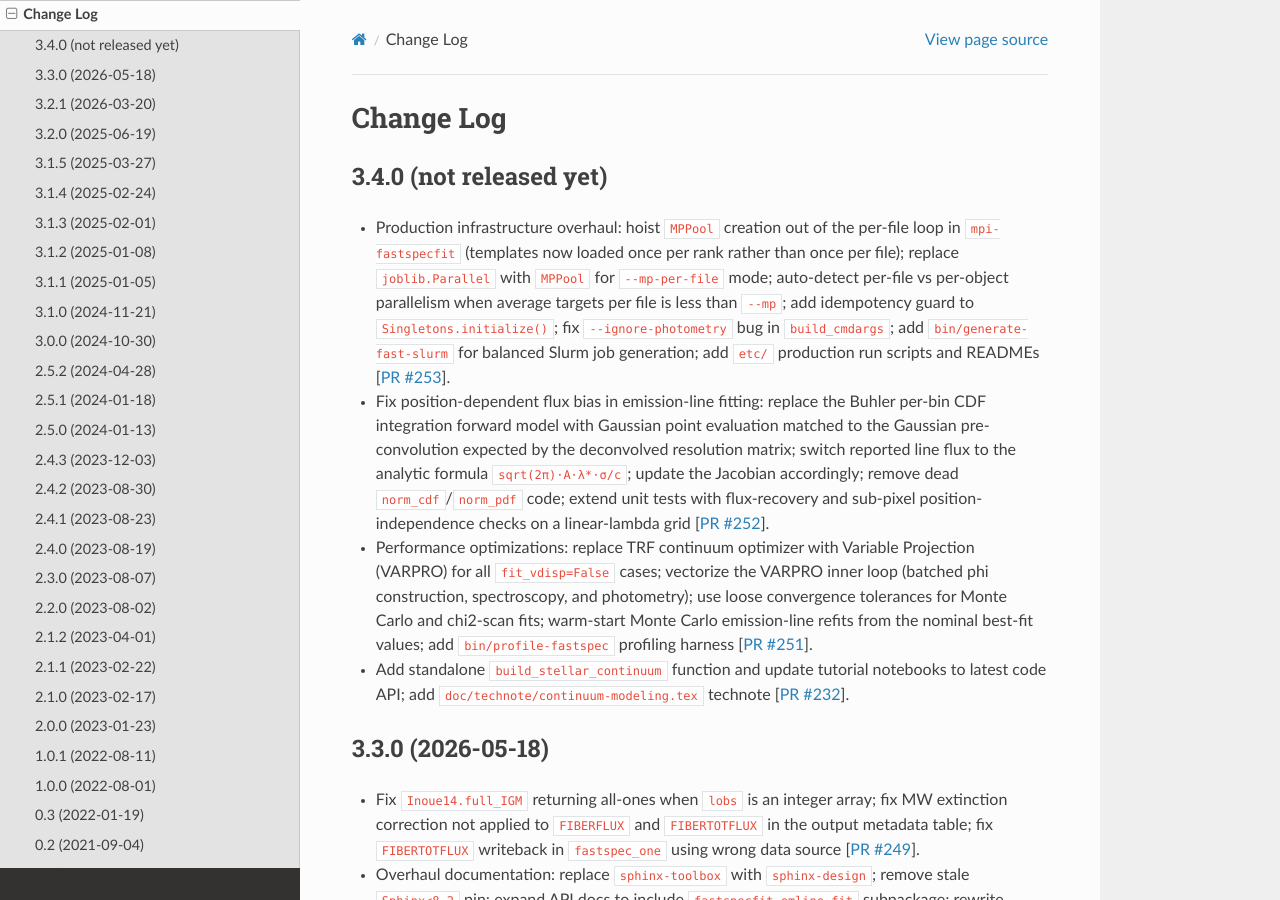
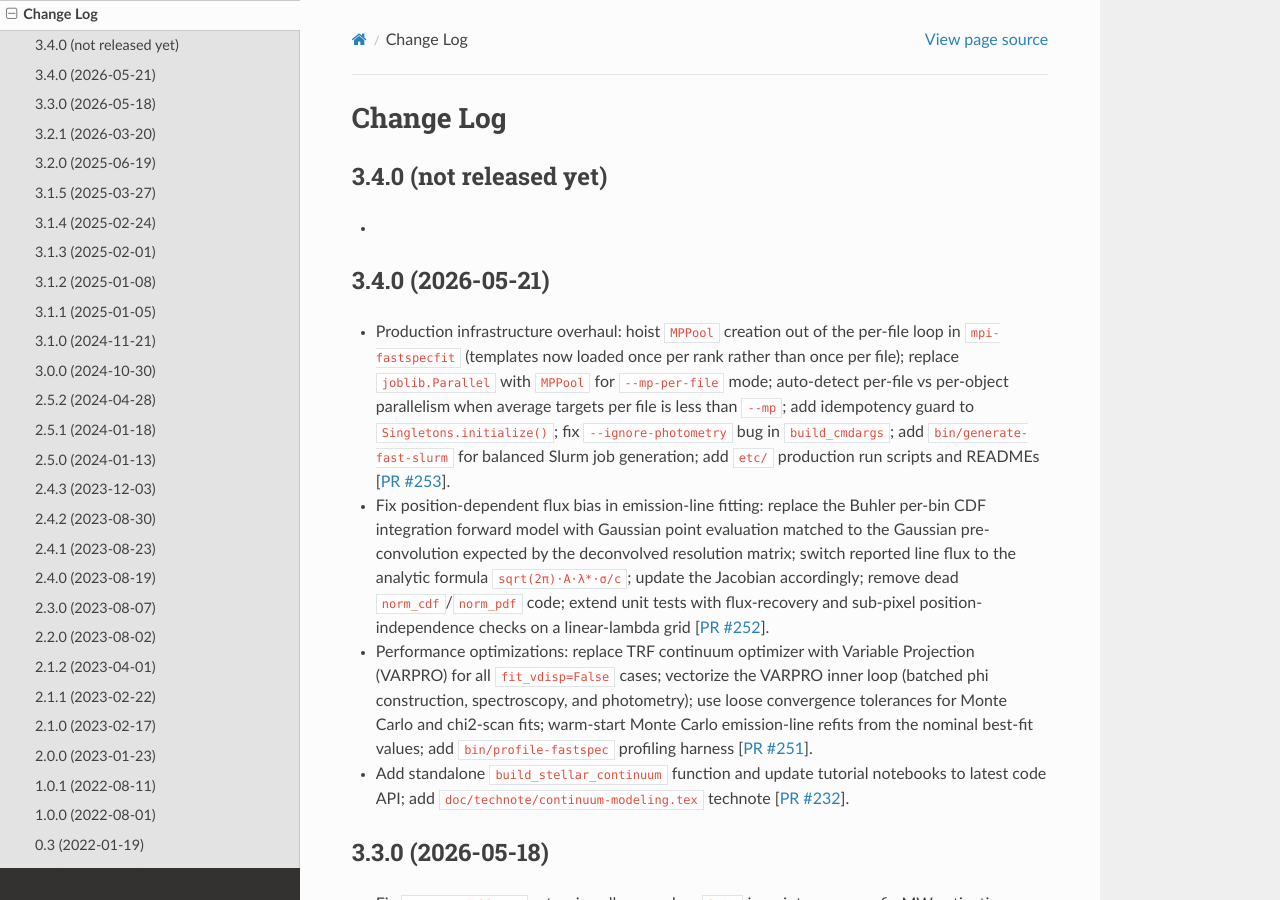
Before and after one commit to desihub/fastspecfit, a Sphinx documentation site: the page built from doc/changes.rst, in a window 1280 px wide and 900 px high. Built offline with Sphinx 7.4.7 and the Read the Docs theme 3.1.0, drawn with Linux system fonts in a browser that asks for light colours; the version number could not be read and is left out.

Commit message:
tag 3.4.0

```diff
--- a/doc/changes.rst
+++ b/doc/changes.rst
@@ -4,6 +4,11 @@ Change Log
 
 3.4.0 (not released yet)
 ------------------------
+
+*
+
+3.4.0 (2026-05-21)
+------------------
 
 * Production infrastructure overhaul: hoist ``MPPool`` creation out of the
   per-file loop in ``mpi-fastspecfit`` (templates now loaded once per rank
```
